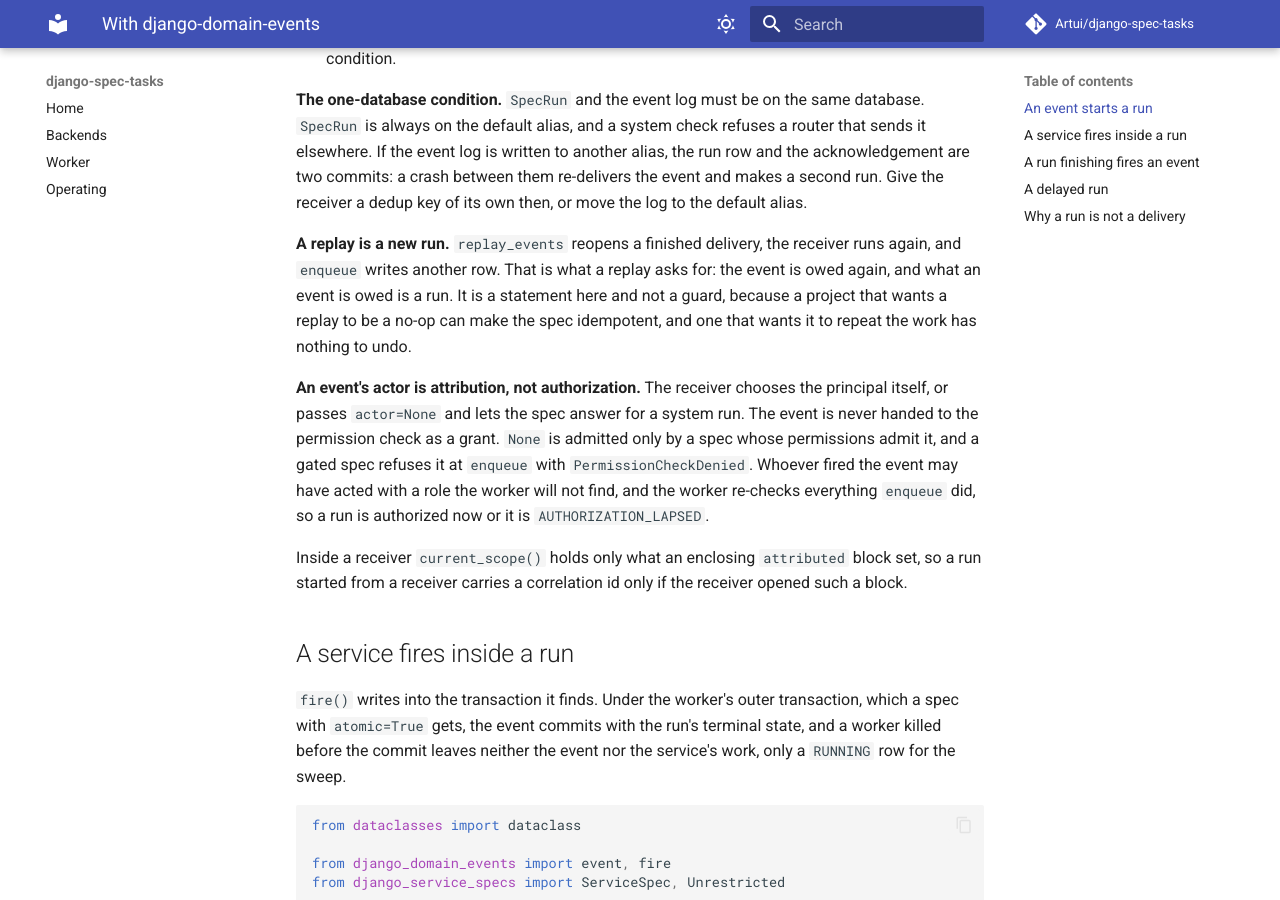
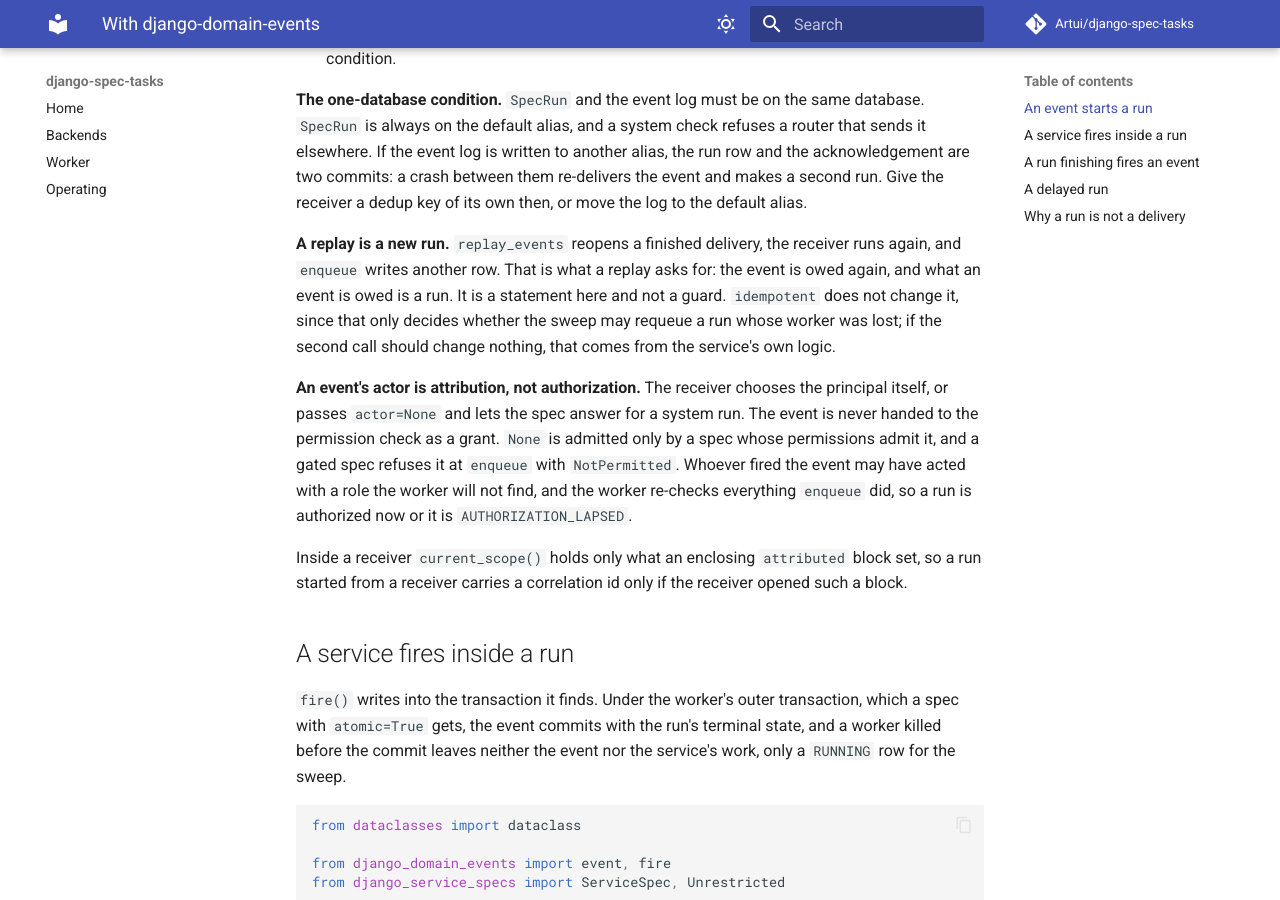
Before and after one commit to Artui/django-spec-tasks, an MkDocs documentation site: the page built from docs/domain-events.md, in a window 1280 px wide and 900 px high, scrolled down 1227 px. Built offline with MkDocs 1.6.1 and Material for MkDocs 9.7.7, drawn with Linux system fonts in a browser that asks for light colours; comment, search, counter and statistics services are not loaded; some of the changed text lies outside the part shown.

Commit message:
Correct the event page on replay, due and the sweep's hook, and hold that around_run is left
A replay is a second run whatever the spec declares as idempotent; due= belongs to
the receiver; the sweep calls on_finish only while the binding is registered.

Co-Authored-By: Claude Sonnet 5.5 <noreply@anthropic.com>

```diff
--- a/docs/domain-events.md
+++ b/docs/domain-events.md
@@ -52,13 +52,14 @@ to the default alias.
 
 **A replay is a new run.** `replay_events` reopens a finished delivery, the receiver runs again, and
 `enqueue` writes another row. That is what a replay asks for: the event is owed again, and what an
-event is owed is a run. It is a statement here and not a guard, because a project that wants a replay to be
-a no-op can make the spec idempotent, and one that wants it to repeat the work has nothing to undo.
+event is owed is a run. It is a statement here and not a guard. `idempotent` does not change it, since that
+only decides whether the sweep may requeue a run whose worker was lost; if the second call should change
+nothing, that comes from the service's own logic.
 
 **An event's actor is attribution, not authorization.** The receiver chooses the principal itself, or
 passes `actor=None` and lets the spec answer for a system run. The event is never handed to the permission
 check as a grant. `None` is admitted only by a spec whose permissions admit it, and a gated spec refuses
-it at `enqueue` with `PermissionCheckDenied`. Whoever fired the event may have acted with a role the worker
+it at `enqueue` with `NotPermitted`. Whoever fired the event may have acted with a role the worker
 will not find, and the worker re-checks everything `enqueue` did, so a run is authorized now or it is
 `AUTHORIZATION_LAPSED`.
 
```
Also changed, not shown: other parts of docs/domain-events.md (+4 -3 lines), 1 other file.
